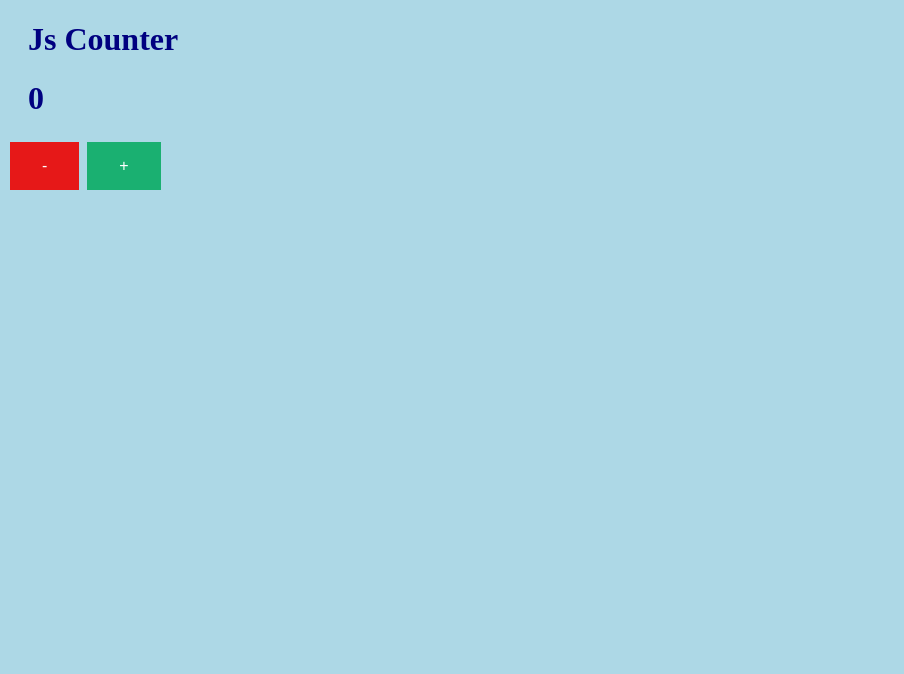
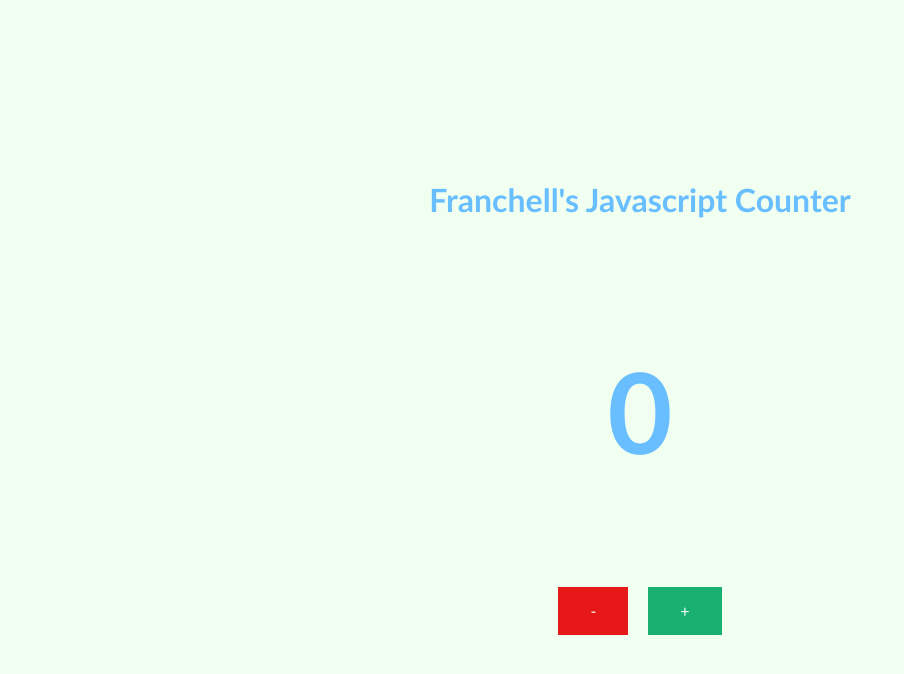
Before and after one commit to fpolanco/house-edge, a plain HTML site: page index.html in a window 1280 px wide. Shown: the whole page, without its empty margins (0-904 px from the left). Drawn offline with nearby package versions, Linux system fonts and the light colour scheme.

Commit message:
page css

```diff
--- a/index.css
+++ b/index.css
@@ -1,14 +1,29 @@
+
+
 body {
-    background-color: lightblue;
+    font-family: 'Gill Sans', 'Gill Sans MT', Calibri, 'Trebuchet MS', sans-serif;
+    display:flex;
+    flex-direction: column;
+    justify-content: center;
+    align-items: center;
+    gap: 2rem;
+    height: 100vh;
+    background-color: honeydew;
+    color: #69beff;
   }
 
-  h1 {
-    color: navy;
-    margin-left: 20px;
-  }
+#counter{
+ font-size:7rem;
+}
 
+
+#button_wrapper{
+    display:flex;
+    gap: 1rem;
+}
   .button {
     background-color: #e61818;
+
     border: none;
     color: white;
     padding: 15px 32px;
@@ -18,6 +33,8 @@ body {
     font-size: 16px;
     margin: 4px 2px;
     cursor: pointer;
+    transition: background-color 250ms ease-in-out,
+         transform 50ms ease-in-out;
   }
 
   .addbutton {
--- a/index.html
+++ b/index.html
@@ -3,6 +3,8 @@
 <html lang="en">
 <head>
   <meta charset="utf-8">
+  <meta name="viewport" content="width=device-width, initial-scale=1">
+  <link rel="stylesheet" href="https://unpkg.com/purecss@2.0.5/build/pure-min.css" integrity="sha384-LTIDeidl25h2dPxrB2Ekgc9c7sEC3CWGM6HeFmuDNUjX76Ert4Z4IY714dhZHPLd" crossorigin="anonymous">
   <link rel="stylesheet" href="index.css">
   <title>JS Counter</title>
   <meta name="description" content="The HTML5 Herald">
@@ -13,7 +15,7 @@
 </head>
 
 <body>
-  <h1> Js Counter</h1>
+  <h1> Franchell's Javascript Counter</h1>
   <h1 id="counter">0</h1>
   <div id="button_wrapper">
     <button class="button" id="decrease_button">-</button>
```
